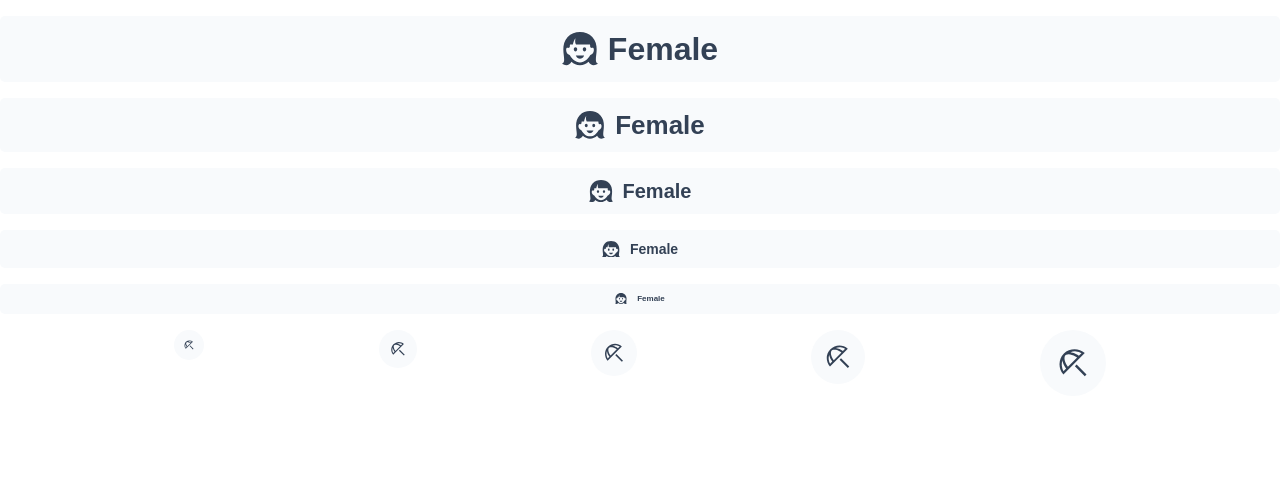
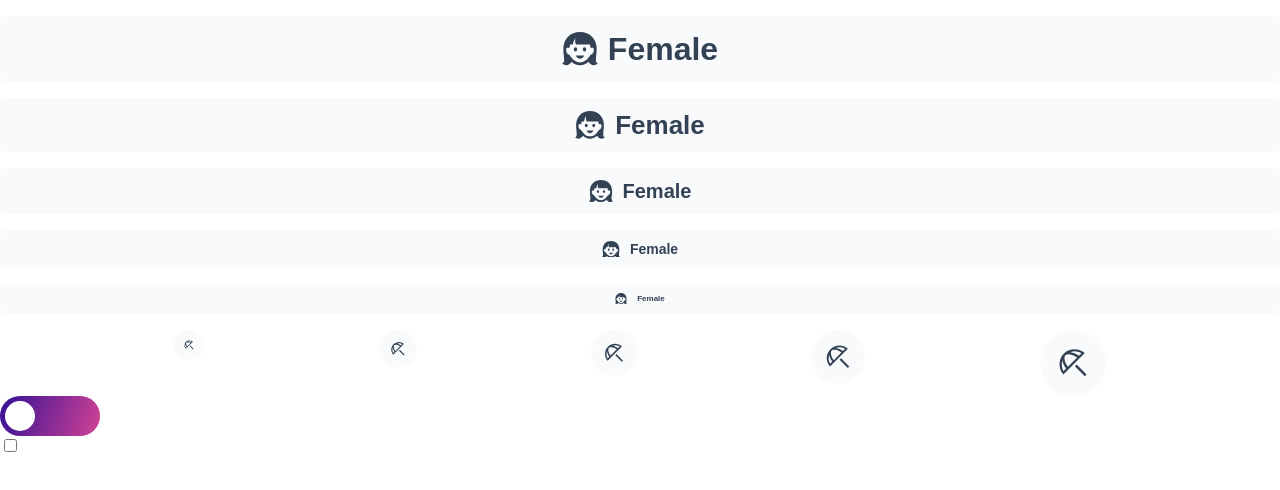
Before and after one commit to lsw0604/book-habit, a React (Vite) app in the folder Frontend/: page / in a window 1280 px wide. Shown: the top 490 px of the page. Built offline with nearby package versions, Linux system fonts and the light colour scheme.

Commit message:
toggleBox

```diff
--- a/Frontend/src/App.tsx
+++ b/Frontend/src/App.tsx
@@ -3,6 +3,8 @@ import GlobalStyle from './style/globalStyle';
 import { useDarkMode } from '@hooks/useDarkMode';
 import Button from './components/common/Button/index';
 import IconButton from 'components/common/Button/Icon';
+import Switch from 'components/common/Toggle';
+import { useState } from 'react';
 
 const App = () => {
   const [value, onChangeTheme] = useDarkMode();
@@ -45,6 +47,15 @@ const App = () => {
           <IconButton size="lg" icon="Beach" />
           <IconButton size="xl" icon="Beach" />
         </div>
+        <Switch />
+        <input
+          type="checkbox"
+          value={value}
+          onChange={() => {
+            setOnValue('sss');
+            console.log(onValue);
+          }}
+        />
       </ThemeProvider>
     </div>
   );
--- a/Frontend/src/components/common/Toggle/index.tsx
+++ b/Frontend/src/components/common/Toggle/index.tsx
@@ -1,88 +1,65 @@
-import { memo, InputHTMLAttributes } from 'react';
-import styled, { css } from 'styled-components';
-import { motion, useMotionValue, useTransform } from 'framer-motion';
-import { size } from './size';
-import { IconType, SizeType, ToggleIconTupleType } from 'types/style';
-import Icon from '../Icon';
+import { useState } from 'react';
+import { motion, AnimatePresence } from 'framer-motion';
+import styled from 'styled-components';
 
-interface IProps extends InputHTMLAttributes<HTMLInputElement> {
-  icon: ToggleIconTupleType<IconType, 2>;
-  size: SizeType;
-}
-
-interface ContainerProps {
-  size: SizeType;
-}
-
-interface CircleProps {
-  checked?: boolean;
-}
-
-const getToggleButtonSize = (ctx: SizeType) => css`
-  height: ${size[ctx].height}px;
-  width: ${size[ctx].width}px;
-  border-radius: ${size[ctx]['border-radius']}px;
+const Container = styled.div<{ on: boolean }>`
+  height: 40px;
+  width: 100px;
+  background-image: ${({ on }) =>
+    on
+      ? `radial-gradient(circle farthest-corner at 10% 20%,rgba(253, 203, 50, 1) 0%,rgba(244, 56, 98, 1) 100.2%)`
+      : `linear-gradient(109.8deg, rgba(62,5,116,1) -5.2%, rgba(41,14,151,1) -5.2%, rgba(216,68,148,1) 103.3%) `};
+  border-radius: 25px;
+  display: flex;
+  align-items: center;
+  box-sizing: border-box;
+  cursor: pointer;
+  padding: 0 5px;
+  transition: all 0.3s;
+  justify-content: ${({ on }) => (on ? 'flex-end' : 'flex-start')};
 `;
 
-const Container = styled.label<ContainerProps>`
-  margin: 0;
-  padding: 0;
-  cursor: pointer;
+const Handle = styled(motion.div)<{ on: boolean }>`
+  height: 30px;
+  width: 30px;
+  border-radius: 50%;
+  display: grid;
   align-items: center;
-  z-index: 999;
-  display: flex;
-  ${(props) => getToggleButtonSize(props.size)};
-  box-shadow: ${({ theme }) => theme.shadow.xl};
-  border: none;
-  background-color: ${({ theme }) => theme.mode.bg_toggle};
+  justify-items: center;
+  background-color: #fff;
+  overflow: hidden;
 `;
 
-const HiddenCheckbox = styled.input.attrs({ type: 'checkbox' })`
-  position: absolute;
-  opacity: 0;
-  pointer-events: none;
+const Icon = styled(motion.i)<{ on: boolean }>`
+  color: ${({ on }) => (on ? '#f88748' : '#501a96')};
 `;
 
-const CircleButton = styled(motion.div)<CircleProps>`
-  padding: 2px;
-  position: relative;
-  align-items: center;
-  justify-content: center;
-  height: 90%;
-  width: 45%;
-  border-radius: 100%;
-  background-color: ${({ theme }) => theme.mode.bg_main};
-`;
+interface IProps {}
 
-const Toggle: React.FC<IProps> = ({ icon, size, ...props }) => {
-  const { checked } = props;
-  const x = useMotionValue(checked ? 1 : 0);
-  const scale = useTransform(x, [0, 1], [0, 1]);
+const Switch: React.FC<IProps> = () => {
+  const [isOn, setIsOn] = useState<boolean>(false);
 
-  const handleCheckboxChange = () => {
-    x.set(checked ? 0 : 1);
+  const onClick = () => {
+    setIsOn((prev) => !prev);
   };
 
   return (
-    <Container size={size}>
-      <HiddenCheckbox {...props} onChange={handleCheckboxChange} />
-      <CircleButton
-        style={{ scale }}
-        initial={false}
-        animate={{ scale }}
-        transition={{ duration: 0.3, ease: 'linear' }}
-        checked={checked}
-      >
-        {checked ? (
-          <Icon icon={icon[0]} size={size} color="yellow" colorNum="400" />
-        ) : (
-          <Icon icon={icon[1]} size={size} color="yellow" colorNum="400" />
-        )}
-      </CircleButton>
+    <Container on={isOn} onClick={onClick}>
+      <Handle layout on={isOn}>
+        <AnimatePresence initial={false}>
+          <Icon
+            on={isOn}
+            className={`icon far fa-${isOn ? 'moon' : 'sun'}`}
+            key={isOn ? 'moon' : 'sun'}
+            initial={{ y: -30, opacity: 0 }}
+            animate={{ y: 0, opacity: 1 }}
+            exit={{ y: 30, opacity: 0 }}
+            transition={{ duration: 0.2 }}
+          />
+        </AnimatePresence>
+      </Handle>
     </Container>
   );
 };
 
-const Index = memo(Toggle);
-
-export default Index;
+export default Switch;
```
Also changed, not shown: Frontend/src/components/common/Icon/index.tsx (+1 -7 lines).
